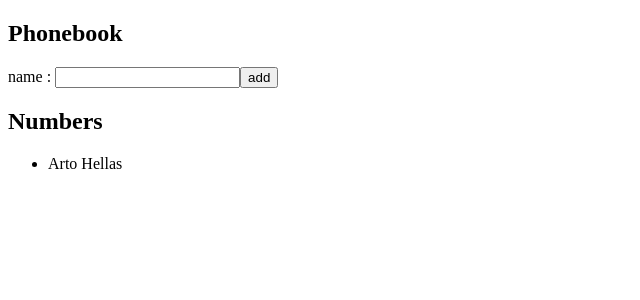
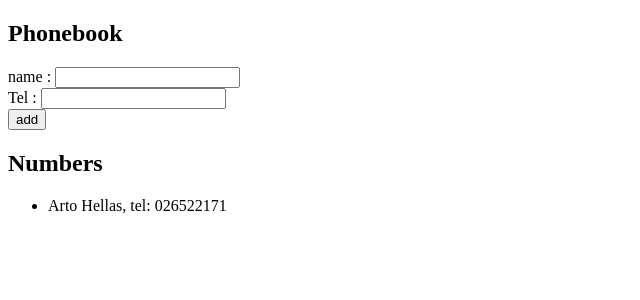
Before and after one commit to RobGhys/fso-part-2, a React (Create React App) app: page / in a window 1280 px wide. Shown: the top 300 px of the page, without its empty margins (0-640 px from the left). Built offline with nearby package versions, Linux system fonts and the light colour scheme.

Commit message:
implemented 2.8

```diff
--- a/src/App.js
+++ b/src/App.js
@@ -4,13 +4,15 @@ import Person from './components/Person'
 const App = (props) => {
     const [persons, setPersons] = useState(props.persons);
     const [newName, setNewName] = useState('');
+    const [newTel, setNewTel] = useState('');
 
     const addNewPersons = (event) => {
         event.preventDefault();
 
         const personObject = {
             id: persons.length + 1,
-            name: newName
+            name: newName,
+            tel: newTel
         }
 
         let nameExists = false;
@@ -24,6 +26,9 @@ const App = (props) => {
         if (nameExists === false) {
             setPersons(persons.concat(personObject));
             setNewName('');
+            setNewTel('');
+        } else {
+            alert(`${personObject.name} is already present in the phone book`)
         }
     }
 
@@ -32,14 +37,23 @@ const App = (props) => {
         setNewName(event.target.value)
     }
 
+    const handleTelChange = (event) => {
+        console.log(event.target.value)
+        setNewTel(event.target.value)
+    }
+
     return (
         <div>
             <h2>Phonebook</h2>
             <form onSubmit={addNewPersons}>
-               name : <input
-                    value={newName}
-                    onChange={handleNameChange}
-                />
+               <div>name : <input
+                   value={newName}
+                   onChange={handleNameChange}
+               /></div>
+                <div>Tel : <input
+                    value={newTel}
+                    onChange={handleTelChange}
+                /></div>
                 <button type="submit">add</button>
             </form>
             <h2>Numbers</h2>
--- a/src/components/Person.js
+++ b/src/components/Person.js
@@ -4,7 +4,7 @@ const Person = ({person}) => {
     // No need for the note.id to be added as key
     // This has to be dealt with at the low level
     return (
-        <li>{person.name}</li>
+        <li>{person.name}, tel: {person.tel}</li>
     )
 }
 
--- a/src/index.js
+++ b/src/index.js
@@ -4,7 +4,8 @@ import App from './App'
 const persons = [
     {
         id: 1,
-        name: 'Arto Hellas'
+        name: 'Arto Hellas',
+        tel: '026522171'
     }
 ]
 
```
